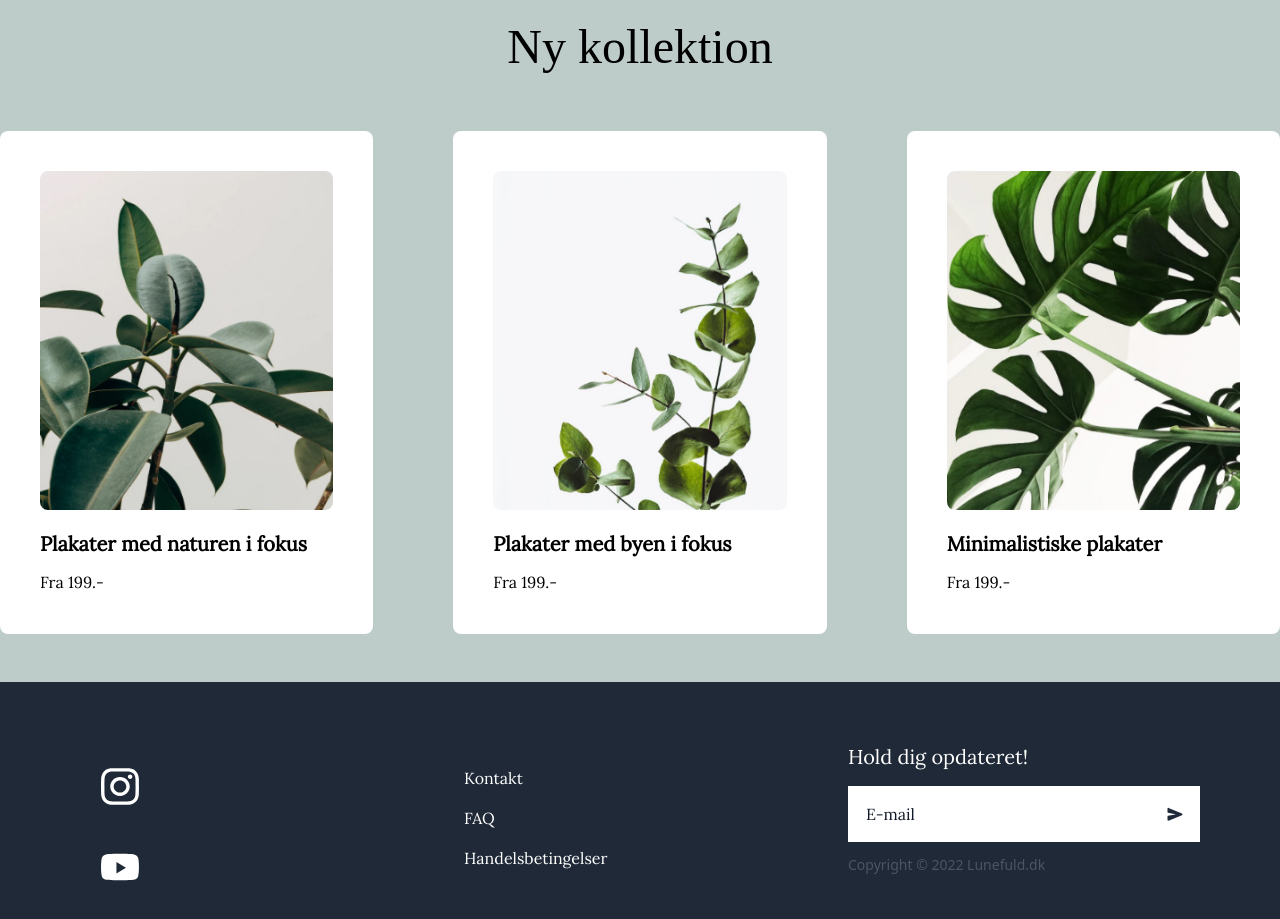
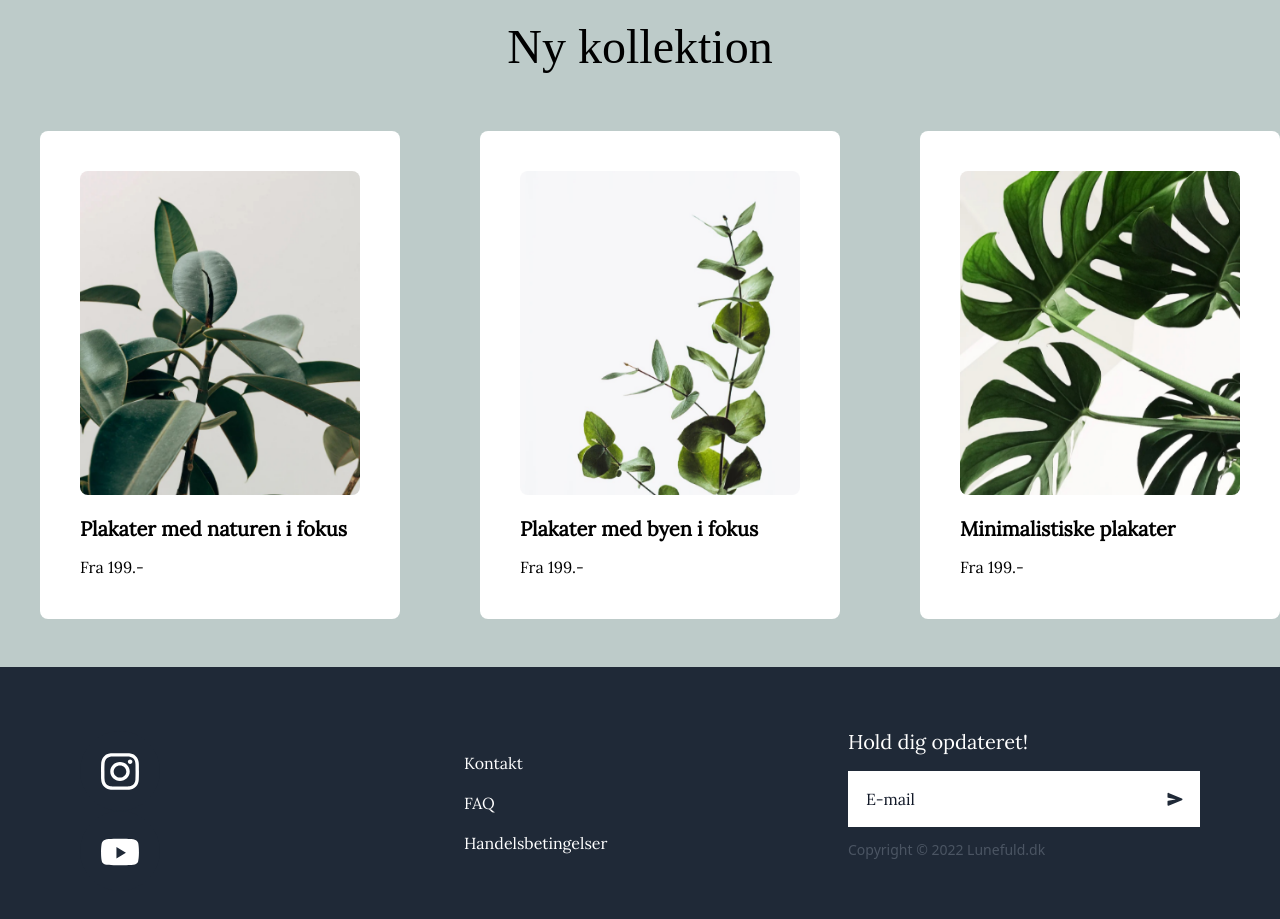
Before and after one commit to ceci821s/lunefuld-main, a website built with Vite: page src/index.html in a window 1280 px wide. Shown: the part 793-1712 px from the top of the page. Built offline with nearby package versions, Linux system fonts and the light colour scheme; a web font is replaced by a local one.

Commit message:
rettelser

```diff
--- a/src/index.html
+++ b/src/index.html
@@ -427,7 +427,7 @@
           </div>
           <div class="flex justify-center">
             <img
-              class="max-w-xs rounded-lg lg:max-w-2xl"
+              class="max-w-sm rounded-lg lg:max-w-2xl"
               src="content/billede.jpg"
               alt="plakat i stue"
             />
@@ -444,7 +444,7 @@
           Ny kollektion
         </h2>
 
-        <div class="mt-10 flex justify-center gap-20">
+        <div class="mt-10 ml-10 max-w-sm lg:flex lg:max-w-none lg:gap-20">
           <div class="rounded-lg bg-white p-10">
             <img class="rounded-lg" src="content/billede_1.png" alt="" />
             <h3 class="mt-5 font-lora text-xl font-bold">
@@ -452,14 +452,14 @@
             </h3>
             <p class="mt-3 font-lora">Fra 199.-</p>
           </div>
-          <div class="rounded-lg bg-white p-10">
+          <div class="mt-10 rounded-lg bg-white p-10 lg:mt-0">
             <img class="rounded-lg" src="content/billede_2.png" alt="" />
             <h3 class="mt-5 font-lora text-xl font-bold">
               Plakater med byen i fokus
             </h3>
             <p class="mt-3 font-lora">Fra 199.-</p>
           </div>
-          <div class="rounded-lg bg-white p-10">
+          <div class="mt-10 rounded-lg bg-white p-10 lg:mt-0">
             <img class="rounded-lg" src="content/billede_3.png" alt="" />
             <h3 class="mt-5 font-lora text-xl font-bold">
               Minimalistiske plakater
```
